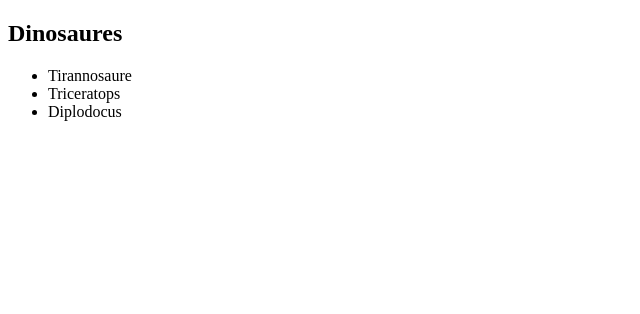
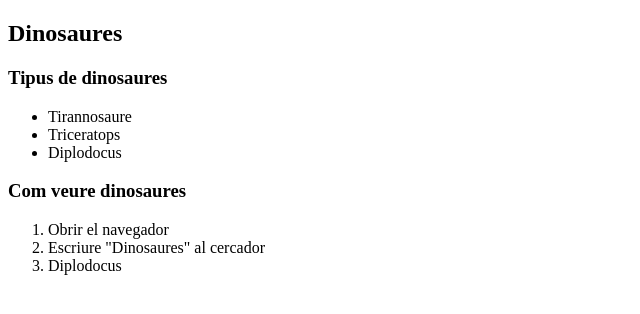
Before and after one commit to aitormera/DAM1M04-Exercici000, a plain HTML site: page index.html in a window 1280 px wide. Shown: the whole page, without its empty margins (0-640 px from the left). Drawn offline with Linux system fonts and the light colour scheme.

Commit message:
Update index.html

```diff
--- a/index.html
+++ b/index.html
@@ -6,12 +6,20 @@
        <h2>Dinosaures</h2>
    </head>
    <body>
+    <h3>Tipus de dinosaures</h3>
     <ul>
 <li>Tirannosaure</li>
 <li>Triceratops</li>
 <li>Diplodocus</li>
 
     </ul>
+    <h3>Com veure dinosaures</h3>
+    <ol>
+<li>Obrir el navegador</li>
+<li>Escriure "Dinosaures" al cercador</li>
+<li>Diplodocus</li>
+
+    </ol>
 
 
    </body>
```
